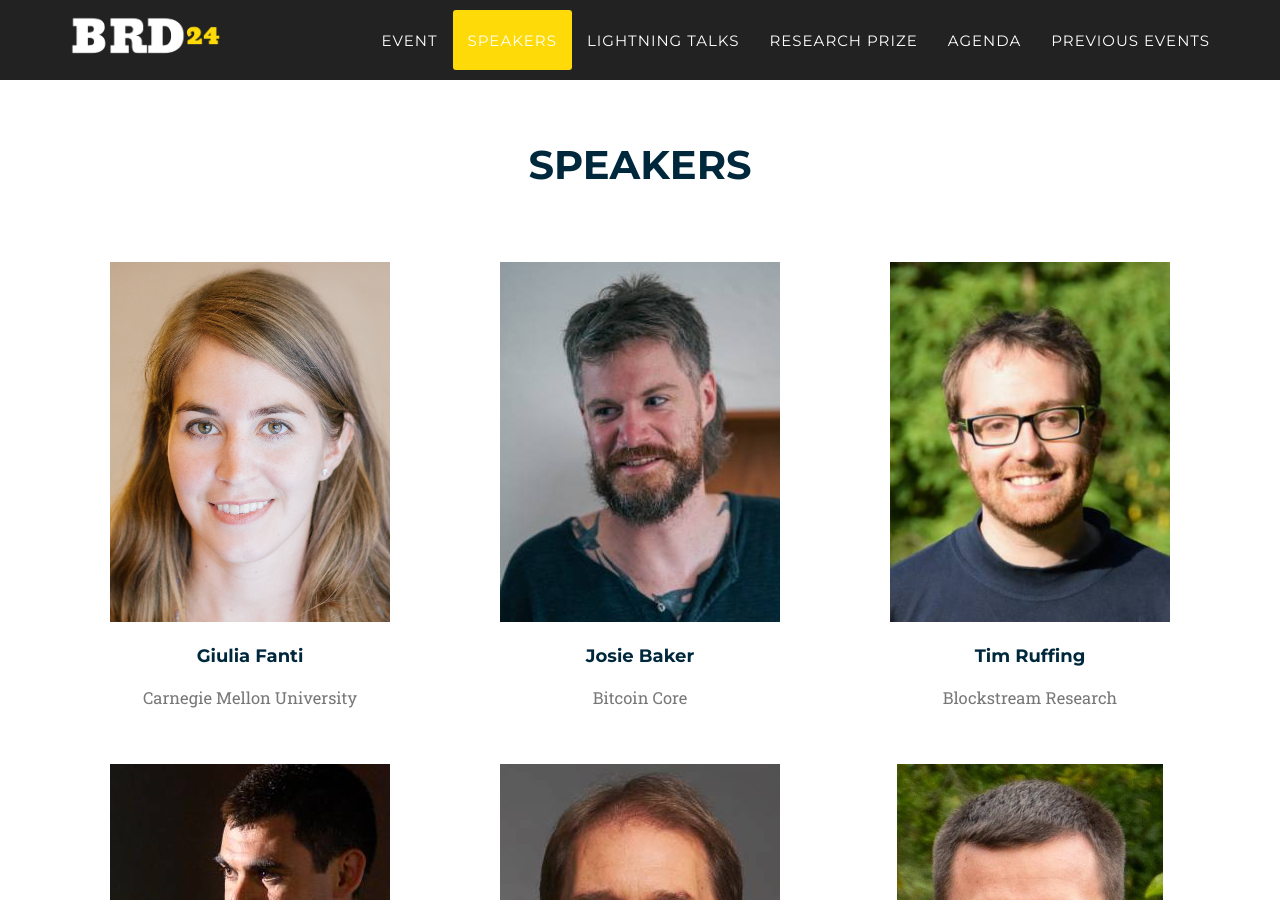
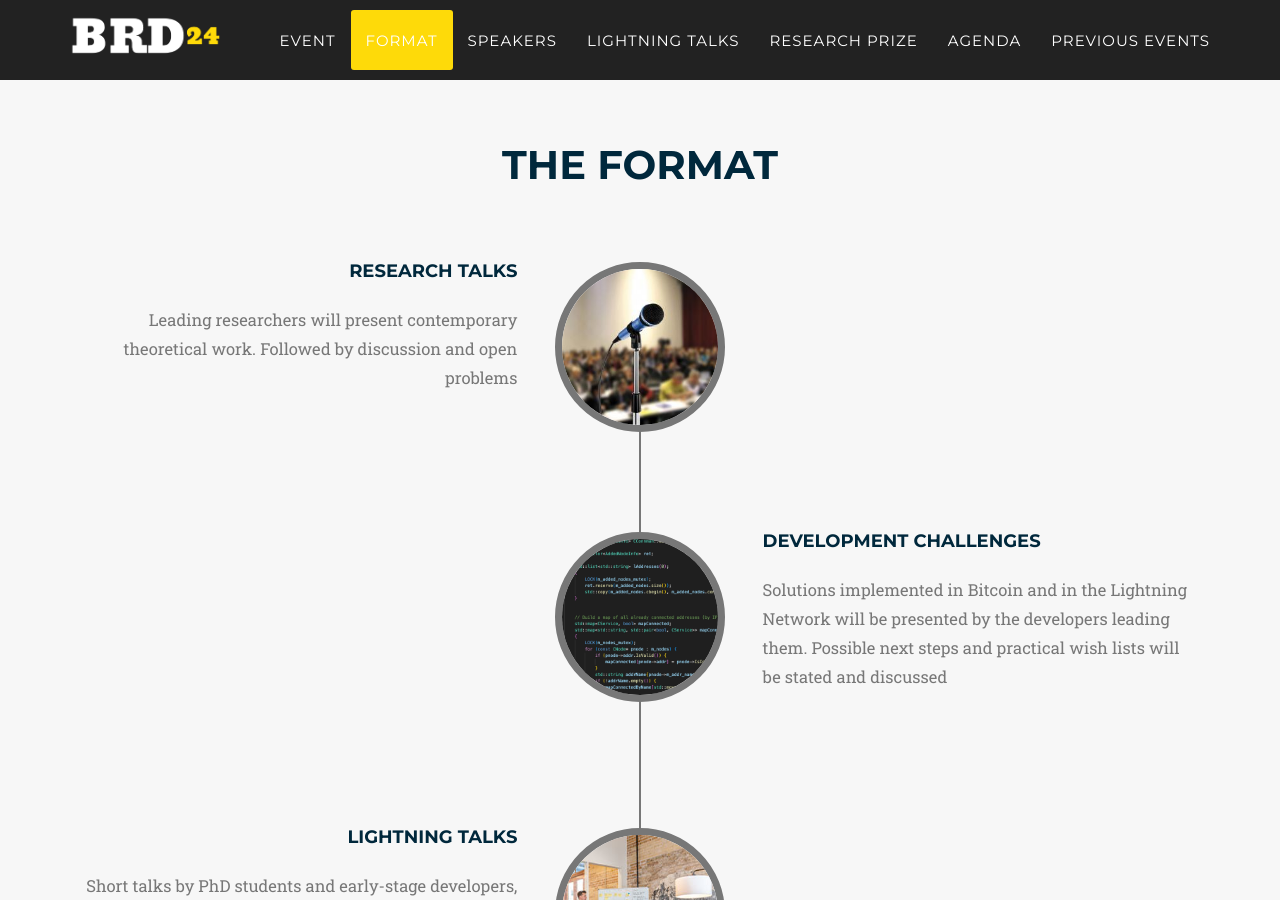
Before and after one commit to chaincodelabs/brd-website, a Jekyll site: the page built from index.html, in a window 1280 px wide and 900 px high, scrolled down 2050 px. Built offline with Jekyll 4.4.1, drawn with Linux system fonts in a browser that asks for light colours; some web fonts are replaced; some of the changed text lies outside the part shown.

Commit message:
Adds "The Format" section back"

```diff
--- a/_includes/data/event.html
+++ b/_includes/data/event.html
@@ -1,5 +1,5 @@
 <!-- Event Section -->
-    <section id="event">
+    <section id="event" class="bg-light-gray">
         <div class="container gap">
             <div class="row">
                 <div class="col-lg-12 text-center">
--- a/_includes/data/header-home.html
+++ b/_includes/data/header-home.html
@@ -21,10 +21,10 @@
                     <li>
                         <a class="page-scroll" href="#event">Event</a>
                     </li>
-                    <!-- <li>
+                    <li>
                         <a class="page-scroll" href="#format">Format</a>
                     </li>
-                    </li> -->
+                    </li>
                     <li>
                         <a class="page-scroll" href="#speakers">Speakers</a>
                     <li>
--- a/_includes/data/header.html
+++ b/_includes/data/header.html
@@ -21,10 +21,9 @@
                     <li>
                         <a class="page-scroll" href={{ site.url }}{{ site.baseurl }}/#event>Event</a>
                     </li>
-                    <!--
                     <li>
                         <a class="page-scroll" href={{ site.url }}{{ site.baseurl }}/#format>Format</a>
-                    </li> -->
+                    </li>
                     <li>
                         <a class="page-scroll" href={{ site.url }}{{ site.baseurl }}/#speakers>Speakers</a>
                     </li>
--- a/_includes/data/prize.html
+++ b/_includes/data/prize.html
@@ -1,5 +1,5 @@
 <!-- Research Price Section -->
-    <section id="prize" class="bg-light-gray">
+    <section id="prize">
         <div class="container gap">
             <div class="row">
                 <div class="col-lg-12 text-center">
--- a/_layouts/home.html
+++ b/_layouts/home.html
@@ -22,9 +22,7 @@
 
     {% include data/event.html %}
     {% include data/prize.html %}
-    {% comment %}
     {% include data/format.html %}
-    {% endcomment %}
     {% include data/speakers.html %}
     {% include data/speakers_info.html %}
     {% include data/lightning-talks.html %}
```
